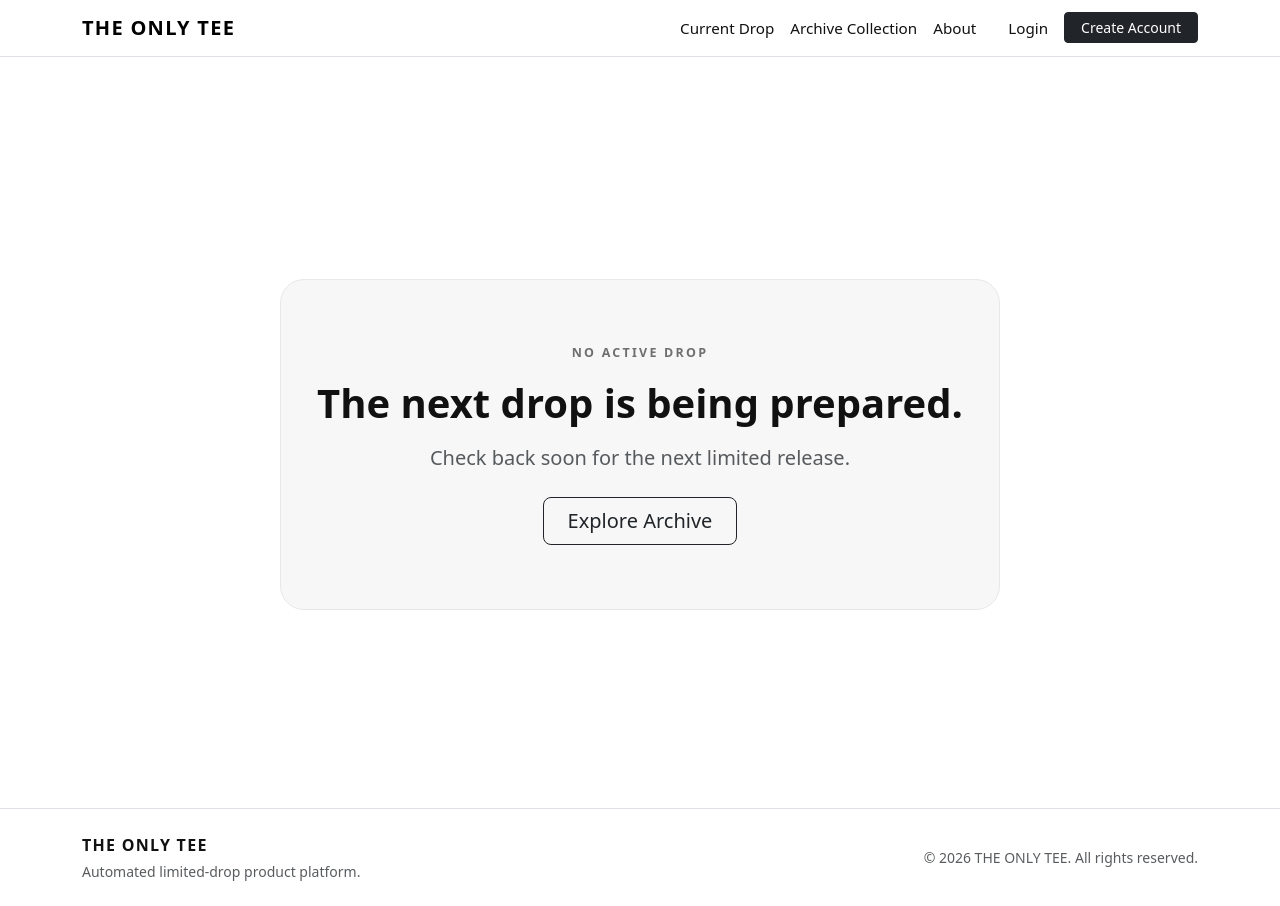
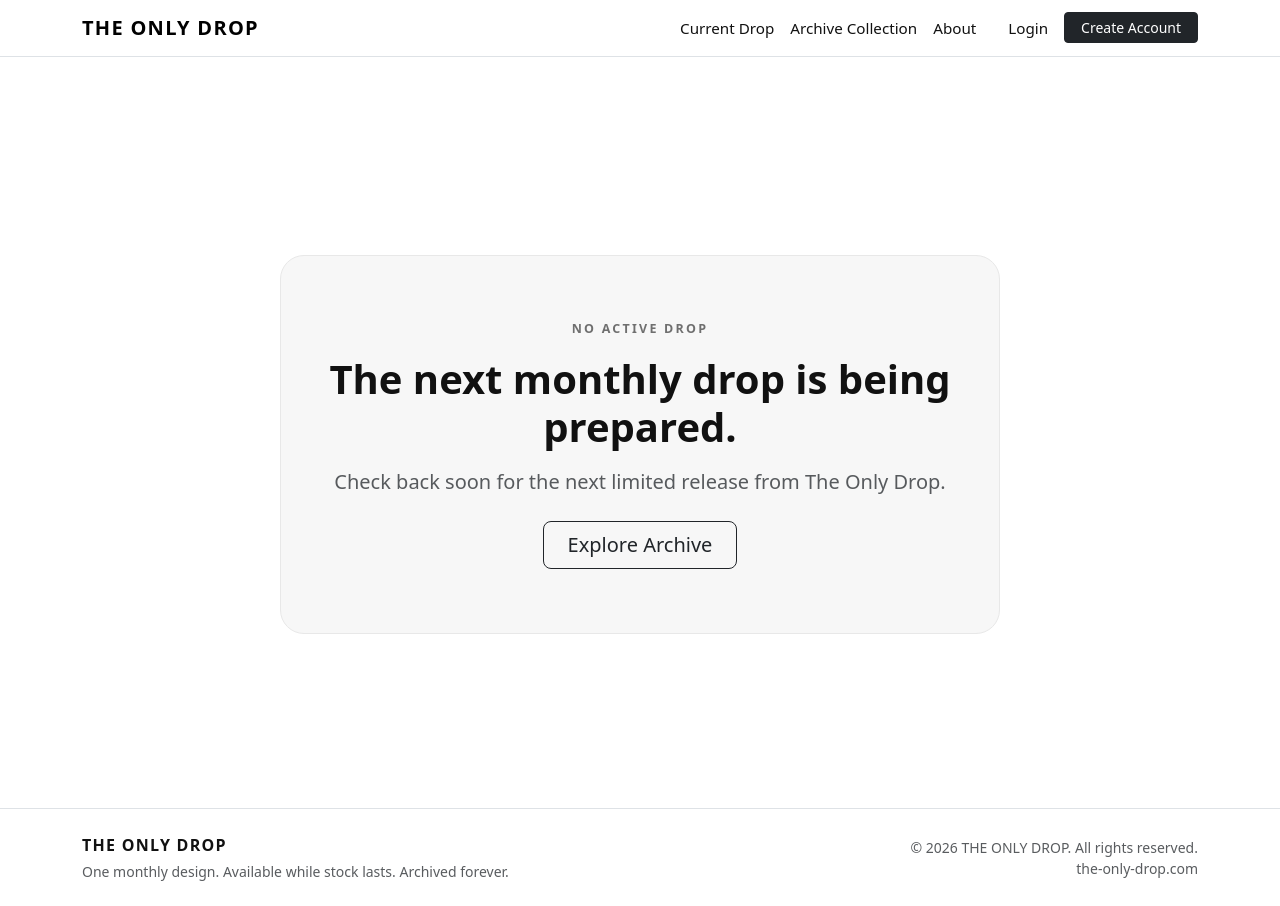
Before and after one commit to pedrosimao-work/the-only-tee, a Flask app: page / in a window 1280 px wide. Run offline with Flask 3, Linux system fonts and the light colour scheme; data that the repository does not hold is empty.

Commit message:
Update brand and product copy to The Only Drop

```diff
--- a/app/commands.py
+++ b/app/commands.py
@@ -14,7 +14,7 @@ def register_commands(app):  # Define a function that registers custom made comm
             drop_number="0001",  # Set the active drop
             season=1,  # Set the active drop season
             name="Silent Horizon",  # Set the active drop name
-            description="A one-time T-shirt drop available for a limited window before entering the Archive Collection permanently.",  # Set the active drop description
+            description="The first monthly T-shirt design from The Only Drop. Available while stock lasts, then archived permanently.",  # Set the active drop description
             price=59,  # Set the fixed active drop price
             status=DROP_STATUS_ACTIVE,  # Mark this drop as the current active drop
         )  # Close the active drop object creation
@@ -23,7 +23,7 @@ def register_commands(app):  # Define a function that registers custom made comm
             drop_number="0002",  # Set the first archived drop number
             season=1,  # Set the first archived drop season
             name="Frozen Signal",  # Set the first archived drop name
-            description="A finished limited drop from the first collection.",  # Set the first archived drop description
+            description="An archived monthly T-shirt design from The Only Drop collection.",  # Set the first archived drop description
             price=59,  # Set the first archived drop price
             status=DROP_STATUS_ARCHIVED,  # Mark this drop as archived
         )  # Close the first archived drop object creation
@@ -32,7 +32,7 @@ def register_commands(app):  # Define a function that registers custom made comm
             drop_number="0003",  # Set the second archived drop number
             season=1,  # Set the second archived drop season
             name="Cold Archive",  # Set the second archived drop name
-            description="A finished limited drop from the first collection.",  # Set the second archived drop description
+            description="An archived monthly T-shirt design from The Only Drop collection.",  # Set the second archived drop description
             price=59,  # Set the second archived drop price
             status=DROP_STATUS_ARCHIVED,  # Mark this drop object creation
         )  # Close the second archived drop object creation
--- a/app/templates/admin/create_drop.html
+++ b/app/templates/admin/create_drop.html
@@ -1,6 +1,6 @@
 {% extends "base.html" %} <!-- Tell Jinja this page uses base.html as its parent layout -->
 
-{% block title %}Create Drop | The Only Tee{% endblock %} <!-- Set the browser title for the create-drop page -->
+{% block title %}Create Drop | {{ BRAND_NAME }}{% endblock %} <!-- Set the browser title for the create-drop page -->
 
 {% block content %} <!-- Start the page-specific content block -->
 <section class="auth-section"> <!-- Use the auth-style section spacing for form-centered pages -->
--- a/app/templates/admin/dashboard.html
+++ b/app/templates/admin/dashboard.html
@@ -1,6 +1,6 @@
 {% extends "base.html" %} <!-- Tell Jinja this page uses base.html as its parent layout -->
 
-{% block title %}Admin Dashboard | The Only Tee{% endblock %} <!-- Set the browser title for the admin dashboard -->
+{% block title %}Admin Dashboard | {{ BRAND_NAME }}{% endblock %} <!-- Set the browser title for the admin dashboard -->
 
 {% block content %} <!-- Start the page-specific content block -->
 <section class="page-section"> <!-- Create a standard inner page section -->
@@ -9,7 +9,7 @@
             <div class="col-lg-8"> <!-- Create the left heading column -->
                 <p class="eyebrow mb-3">Admin</p> <!-- Display a small uppercase admin label -->
                 <h1 class="page-title mb-3">Dashboard</h1> <!-- Display the admin dashboard heading -->
-                <p class="page-copy mb-0">Manage drops, review lifecycle states, and prepare future product releases.</p> <!-- Display a short admin dashboard description -->
+                <p class="page-copy mb-0">Manage monthly drops, review lifecycle states, and prepare future product releases for {{ BRAND_NAME }}.</p> <!-- Display a short admin dashboard description -->
             </div> <!-- Close the left heading column -->
             <div class="col-lg-4 text-lg-end"> <!-- Create the right heading column -->
                 <a href="{{ url_for('admin.create_drop') }}" class="btn btn-dark">Create Drop</a> <!-- Add a button linking to the create-drop page -->
--- a/app/templates/admin/drops.html
+++ b/app/templates/admin/drops.html
@@ -1,6 +1,6 @@
 {% extends "base.html" %} <!-- Tell Jinja this page uses base.html as its parent layout -->
 
-{% block title %}Manage Drops | The Only Tee{% endblock %} <!-- Set the browser title for the drop management page -->
+{% block title %}Manage Drops | {{ BRAND_NAME }}{% endblock %} <!-- Set the browser title for the drop management page -->
 
 {% block content %} <!-- Start the page-specific content block -->
 <section class="page-section"> <!-- Create a standard inner page section -->
--- a/app/templates/archive.html
+++ b/app/templates/archive.html
@@ -1,6 +1,6 @@
 {% extends "base.html" %} <!-- Tell Jinja this page uses base.html as its parent layout -->
 
-{% block title %}Archive Collection | The Only Tee{% endblock %} <!-- Set the browser title for the archive page -->
+{% block title %}Archive Collection | {{ BRAND_NAME }}{% endblock %} <!-- Set the browser title for the archive page -->
 
 {% block content %} <!-- Start the page-specific content block -->
 <section class="page-section"> <!-- Create a standard page section for inner pages -->
@@ -9,7 +9,7 @@
             <div class="col-lg-8"> <!-- Create the left heading column -->
                 <p class="eyebrow mb-3">Permanent Collection</p> <!-- Display a small uppercase archive label -->
                 <h1 class="page-title mb-3">The Archive Collection</h1> <!-- Display the archive page heading -->
-                <p class="page-copy mb-0">Every finished drop becomes part of the permanent collection. No missed section. No repeated designs. Just the full timeline.</p> <!-- Display the archive concept text -->
+                <p class="page-copy mb-0">Every previous monthly design from {{ BRAND_NAME }} becomes part of the permanent archive. No repeated drops. Just the full timeline.</p> <!-- Display the archive concept text -->
             </div> <!-- Close the left heading column -->
             <div class="col-lg-4 text-lg-end"> <!-- Create the right heading column aligned right on large screens -->
                 <a href="{{ url_for('main.home') }}" class="btn btn-outline-dark">View Current Drop</a> <!-- Add a button back to the active drop page -->
@@ -37,7 +37,7 @@
         <div class="empty-state archive-empty-state text-center mx-auto"> <!-- Create a centered empty archive state -->
             <p class="eyebrow mb-3">Archive Empty</p> <!-- Display a small empty archive label -->
             <h2 class="fw-bold mb-3">No drops have entered the archive yet.</h2> <!-- Display the empty archive heading -->
-            <p class="text-muted mb-0">Once a drop expires, it will appear here permanently.</p> <!-- Explain when archive records will appear -->
+            <p class="text-muted mb-0">Once a monthly drop expires, it will appear here permanently.</p> <!-- Explain when archive records will appear -->
         </div> <!-- Close the empty archive state -->
         {% endif %} <!-- End the archived_drops conditional -->
     </div> <!-- Close the Bootstrap container -->
--- a/app/templates/auth/login.html
+++ b/app/templates/auth/login.html
@@ -1,6 +1,6 @@
 {% extends "base.html" %} <!-- Tell Jinja this page uses base.html as its parent layout -->
 
-{% block title %}Login | The Only Tee{% endblock %} <!-- Set the browser title for the login page -->
+{% block title %}Login | {{ BRAND_NAME }}{% endblock %} <!-- Set the browser title for the login page -->
 
 {% block content %} <!-- Start the page-specific content block -->
 <section class="auth-section"> <!-- Create a dedicated section for authentication pages -->
--- a/app/templates/auth/profile.html
+++ b/app/templates/auth/profile.html
@@ -1,6 +1,6 @@
 {% extends "base.html" %} <!-- Tell Jinja this page uses base.html as its parent layout -->
 
-{% block title %}Profile | The Only Tee{% endblock %} <!-- Set the browser title for the profile page -->
+{% block title %}Profile | {{ BRAND_NAME }}{% endblock %} <!-- Set the browser title for the profile page -->
 
 {% block content %} <!-- Start the page-specific content block -->
 <section class="page-section"> <!-- Create a standard inner page section -->
--- a/app/templates/auth/register.html
+++ b/app/templates/auth/register.html
@@ -1,6 +1,6 @@
 {% extends "base.html" %} <!-- Tell Jinja this page uses base.html as its parent layout -->
 
-{% block title %}Create Account | The Only Tee{% endblock %} <!-- Set the browser title for the registration page -->
+{% block title %}Create Account | {{ BRAND_NAME }}{% endblock %} <!-- Set the browser title for the registration page -->
 
 {% block content %} <!-- Start the page-specific content block -->
 <section class="auth-section"> <!-- Create a dedicated section for authentication pages -->
--- a/app/templates/base.html
+++ b/app/templates/base.html
@@ -3,15 +3,15 @@
 <head>  <!-- Start the head section with metadata and external files -->
     <meta charset="utf-8">  <!-- Set the character enconding to support normal text characters -->
     <meta name="viewport" content="width=device-width, initial-scale=1"> <!-- Make the layout responsive on mobile devices -->
-    <title>{% block title %}The Only Tee{% endblock %}</title> <!-- Set a default page title that child templates can replace -->
-    <meta name="description" content="The Only Tee is an automated limited-drop product platform."> <!-- Add a basic SEO description for the website -->
+    <title>{% block title %}{{ BRAND_NAME }}{% endblock %}</title> <!-- Set a default page title that child templates can replace -->
+    <meta name="description" content="{{ BRAND_NAME }} is monthly limited-drop platform for curated product releases."> <!-- Add a basic SEO description for the website -->
     <link href="https://cdn.jsdelivr.net/npm/bootstrap@5.3.3/dist/css/bootstrap.min.css" rel="stylesheet"> <!-- Load Bootstrap CSS from the official CDN -->
     <link rel="stylesheet" href="{{ url_for('static', filename='css/styles.css')  }}"> <!-- Load the custom CSS file from the Flask static folder -->
 </head> <!-- End the head section -->
 <body class="d-flex flex-column min-vh-100"> <!-- Make the page use full-height vertical flex layout so the footer stays at the bottom -->
 <nav class="navbar navbar-expand-lg navbar-light bg-white border-bottom sticky-top"> <!-- Create a responsive Bootstrap navbar that stays visible at the top -->
     <div class="container"> <!-- Center the navbar content inside a Bootstrap container -->
-        <a class="navbar-brand fw-bold tracking-brand" href="{{ url_for('main.home') }}">THE ONLY TEE</a> <!-- Add the brand link that points to the homepage -->
+        <a class="navbar-brand fw-bold tracking-brand" href="{{ url_for('main.home') }}">{{ BRAND_NAME_UPPER }}</a> <!-- Add the brand link that points to the homepage -->
 
         <button class="navbar-toggler" type="button" data-bs-toggle="collapse" data-bs-target="#mainNavbar" aria-controls="mainNavbar" aria-expanded="false" aria-label="Toggle navigation"> <!-- Add an accessible mobile menu button -->
             <span class="navbar-toggler-icon"></span> <!-- Display the default Bootstrap hamburger icon -->
@@ -80,11 +80,12 @@
     <div class="container py-4"> <!-- Add a centered footer container with vertical spacing -->
         <div class="row align-items-center gy-3"> <!-- Create a responsive footer row with vertical spacing on mobile -->
             <div class="col-md-6"> <!-- Create the left footer column -->
-                <p class="mb-1 fw-semibold tracking-brand">THE ONLY TEE</p> <!-- Display the brand name in the footer -->
-                <p class="mb-0 small text-muted">Automated limited-drop product platform.</p> <!-- Display a short technical product description -->
+                <p class="mb-1 fw-semibold tracking-brand">{{ BRAND_NAME_UPPER }}</p> <!-- Display the brand name in the footer -->
+                <p class="mb-0 small text-muted">{{ BRAND_TAGLINE }}</p> <!-- Display a short technical product description -->
             </div> <!-- Close the left footer column -->
             <div class="col-md-6 text-md-end"> <!-- Create the right footer column and align text right on medium screens and above -->
-                <p class="mb-0 small text-muted">© 2026 THE ONLY TEE. All rights reserved.</p> <!-- Display the copyright text -->
+                <p class="mb-0 small text-muted">© 2026 {{ BRAND_NAME_UPPER }}. All rights reserved.</p> <!-- Display the copyright text -->
+                <p class="mb-0 small text-muted">{{ PRIMARY_DOMAIN }}</p> <!-- Display the planned production domain -->
             </div> <!-- Close the right footer column -->
         </div> <!-- Close the footer row -->
     </div> <!-- Close the footer container -->
--- a/app/templates/home.html
+++ b/app/templates/home.html
@@ -1,6 +1,6 @@
 {% extends "base.html" %} <!-- Tell Jinja this page uses base.html as its parent layout -->
 
-{% block title %}Current Drop | The Only Tee{% endblock %} <!-- Set the browser title for the homepage -->
+{% block title %}Current Drop | {{ BRAND_NAME }}{% endblock %} <!-- Set the browser title for the homepage -->
 
 {% block content %} <!-- Start the page-specific content block -->
 <section class="hero-section d-flex align-items-center"> <!-- Create the main homepage hero section -->
@@ -8,14 +8,14 @@
         {% if active_drop %} <!-- Check if the database returned an active drop -->
         <div class="row align-items-center g-5"> <!-- Create a responsive Bootstrap row with spacing between columns -->
             <div class="col-lg-6"> <!-- Create the left column for text and actions -->
-                <p class="eyebrow mb-3">Current Drop · Season {{ active_drop.season }}</p> <!-- Display a small uppercase context label -->
+                <p class="eyebrow mb-3">{{ DROP_CADENCE_LABEL }} · Season {{ active_drop.season }}</p> <!-- Display a small uppercase context label -->
                 <h1 class="hero-title mb-3">{{ active_drop.name }}</h1> <!-- Display the active drop name as the main page heading -->
                 <p class="hero-copy mb-4">{{ active_drop.description }}</p> <!-- Display the active drop description from the database -->
 
                 <div class="product-showcase mobile-product-showcase mx-auto mb-4 d-lg-none"> <!-- Show the product image on mobile right after the description -->
                     <div class="product-frame"> <!-- Create the main product visual frame -->
                         <div class="product-placeholder"> <!-- Create the temporary product visual placeholder -->
-                            <span>THE<br>ONLY<br>TEE</span> <!-- Display stacked placeholder text inside the product visual -->
+                            <span>THE<br>ONLY<br>DROP</span> <!-- Display stacked placeholder text inside the product visual -->
                         </div> <!-- Close the temporary product visual placeholder -->
                     </div> <!-- Close the product visual frame -->
 
@@ -44,7 +44,7 @@
                 </div> <!-- Close the metadata area -->
 
                 <div class="d-grid d-sm-flex gap-3"> <!-- Create responsive action buttons that stack on mobile -->
-                    <a href="#" class="btn btn-dark btn-lg px-4">Reserve Drop</a> <!-- Add the future reservation button -->
+                    <a href="#" class="btn btn-dark btn-lg px-4">Buy Current Drop</a> <!-- Add the future reservation button -->
                     <a href="{{ url_for('main.archive') }}" class="btn btn-outline-dark btn-lg px-4">Explore Archive</a> <!-- Add the archive navigation button -->
                 </div> <!-- Close the action button wrapper -->
             </div> <!-- Close the left column -->
@@ -53,7 +53,7 @@
                 <div class="product-showcase mx-auto"> <!-- Create a centered product showcase wrapper -->
                     <div class="product-frame"> <!-- Create the main product visual frame -->
                         <div class="product-placeholder"> <!-- Create the temporary product visual placeholder -->
-                            <span>THE<br>ONLY<br>TEE</span> <!-- Display stacked placeholder text inside the product visual -->
+                            <span>THE<br>ONLY<br>DROP</span> <!-- Display stacked placeholder text inside the product visual -->
                         </div> <!-- Close the temporary product visual placeholder -->
                     </div> <!-- Close the product visual frame -->
 
@@ -70,8 +70,8 @@
         {% else %} <!-- Run this block if there is no active drop -->
         <div class="empty-state text-center mx-auto"> <!-- Create a centered empty state wrapper -->
             <p class="eyebrow mb-3">No Active Drop</p> <!-- Display a small empty-state label -->
-            <h1 class="fw-bold mb-3">The next drop is being prepared.</h1> <!-- Display the empty-state heading -->
-            <p class="lead text-muted mb-4">Check back soon for the next limited release.</p> <!-- Display the empty-state copy -->
+            <h1 class="fw-bold mb-3">The next monthly drop is being prepared.</h1> <!-- Display the empty-state heading -->
+            <p class="lead text-muted mb-4">Check back soon for the next limited release from {{ BRAND_NAME }}.</p> <!-- Display the empty-state copy -->
             <a href="{{ url_for('main.archive') }}" class="btn btn-outline-dark btn-lg px-4">Explore Archive</a> <!-- Add a button linking to the archive -->
         </div> <!-- Close the empty-state wrapper -->
         {% endif %} <!-- End the active_drop conditional -->
```
Also changed, not shown: app/__init__.py (+13 -0 lines), app/constants.py (+9 -0 lines), app/templates/about.html (+5 -4 lines), README.md.
